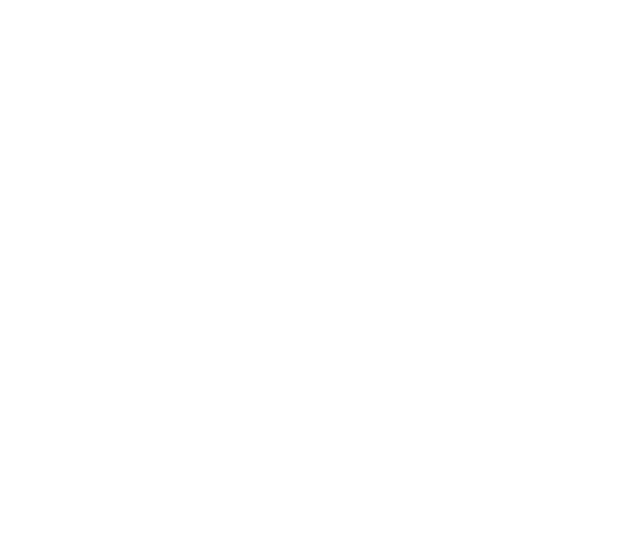
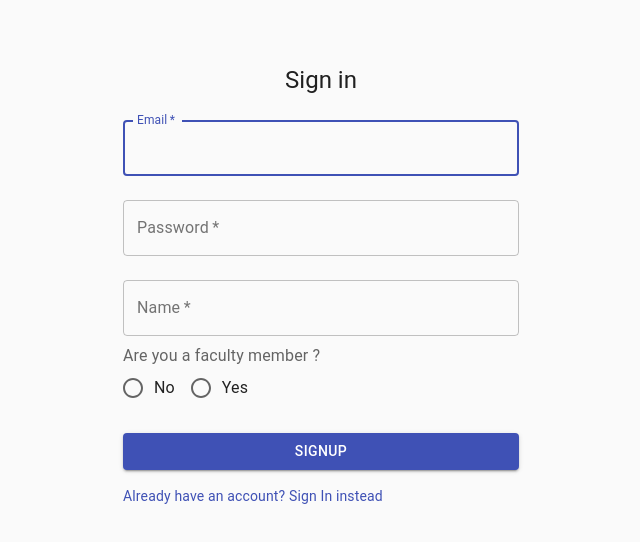
Before and after one commit to sad-coders/OnlinEd_frontend, a React (Create React App) app: page /signup in a window 1280 px wide. Before the commit this address had no page. Shown: the top 542 px of the page, without its empty margins (319-959 px from the left). Built offline with nearby package versions, Linux system fonts and the light colour scheme.

Commit message:
auth screens done

```diff
--- a/src/App.js
+++ b/src/App.js
@@ -12,6 +12,8 @@
 
 import Classrooms from "./components/student/classrooms/Classrooms";
 import AssignmentStream from "./components/student/AssignmentStream/AssignmentStream";
+import Login from "./components/auth/Login";
+import SignUp from "./components/auth/SignUp";
 
 function App() {
   return (
@@ -22,7 +24,8 @@
           <Route path="/faculty" element={<Home />} />
           <Route path="/upload" element={<UploadFile />} />
           <Route path="/verify/:userId" element={<Verify />} />
-          <Route path="/" element={<Home />} />
+          <Route path="/signup" element={<SignUp />} />
+          <Route path="/" element={<Login />} />
         </Routes>
       </BrowserRouter>
     </GlobalProvider>
--- a/src/components/auth/Login.js
+++ b/src/components/auth/Login.js
@@ -1,5 +1,4 @@
-import React, { useState, useEffect } from 'react';
-
+import React, { useState, useEffect, useContext } from 'react';
 
 // Material UI
 import Avatar from '@material-ui/core/Avatar';
@@ -11,11 +10,14 @@
 import Link from '@material-ui/core/Link';
 import Grid from '@material-ui/core/Grid';
 import Box from '@material-ui/core/Box';
-import LockOutlinedIcon from '@material-ui/icons/LockOutlined';
+// import LockOutlinedIcon from '@material-ui/icons/LockOutlined';
 import Typography from '@material-ui/core/Typography';
 import { makeStyles } from '@material-ui/core/styles';
 import Container from '@material-ui/core/Container';
 
+
+import { GlobalContext } from "../../context/GlobalState";
+import { useNavigate } from 'react-router-dom';
 
 
 const useStyles = makeStyles((theme) => ({
@@ -40,7 +42,10 @@
 
 
 
-const Login = ({ history, userData, loginUser }) => {
+const Login = () => {
+    let navigate = useNavigate();
+
+    const { login, isLoggedIn, person} = useContext(GlobalContext)
 
     const classes = useStyles();
 
@@ -50,27 +55,28 @@
 
     useEffect(() => {
         // var isAuthenticated = false;
-        if (userData.isAuthenticated) {
-            history.push('/account');
+        if (isLoggedIn) {
+            if(person.isStudent)
+                navigate("/student")
+            else navigate("/faculty")
         }
         // isAuthenticated is in dependency list
-    }, [userData.isAuthenticated]);
+    }, [isLoggedIn, person]);
 
     const handleSubmit = (e) => {
         e.preventDefault();
         console.log(email + '  pa ' + password);
-        loginUser(email, password);
+        login(email, password);
     };
 
 
     return (
-
         <Container component="main" maxWidth="xs">
             <CssBaseline />
             <div className={classes.paper}>
-                <Avatar className={classes.avatar}>
+                {/* <Avatar className={classes.avatar}>
                     <LockOutlinedIcon />
-                </Avatar>
+                </Avatar> */}
                 <Typography component="h1" variant="h5">
                     Sign in
                 </Typography>
@@ -101,10 +107,6 @@
 
                         onChange={(e) => setPassword(e.target.value)} value={password}
                     />
-                    {/* <FormControlLabel
-                        control={<Checkbox value="remember" color="primary" />}
-                        label="Remember me"
-                    /> */}
                     <Button
                         type="submit"
                         fullWidth
@@ -115,18 +117,18 @@
                     >
                         Login
                     </Button>
-                    {/* <Grid container>
-                        <Grid item xs>
+                    <Grid container>
+                        {/* <Grid item xs>
                             <Link href="#" variant="body2">
                                 Forgot password?
                             </Link>
-                        </Grid>
+                        </Grid> */}
                         <Grid item>
-                            <Link href="#" variant="body2">
-                                {"Don't have an account? Sign Up (Coming Soon)"}
+                            <Link href="/signup" variant="body2">
+                                {"Don't have an account? Sign Up"}
                             </Link>
                         </Grid>
-                    </Grid> */}
+                    </Grid>
                 </form>
             </div>
             {/* <Box mt={8}>
--- a/src/components/auth/SignUp.js
+++ b/src/components/auth/SignUp.js
@@ -0,0 +1,170 @@
+import React, { useState, useEffect, useContext } from 'react';
+
+// Material UI
+import Button from '@material-ui/core/Button';
+import CssBaseline from '@material-ui/core/CssBaseline';
+import TextField from '@material-ui/core/TextField';
+import Link from '@material-ui/core/Link';
+import Grid from '@material-ui/core/Grid';
+import Typography from '@material-ui/core/Typography';
+import { makeStyles } from '@material-ui/core/styles';
+import Container from '@material-ui/core/Container';
+
+import Radio from '@mui/material/Radio';
+import RadioGroup from '@mui/material/RadioGroup';
+import FormControlLabel from '@mui/material/FormControlLabel';
+import FormControl from '@mui/material/FormControl';
+import FormLabel from '@mui/material/FormLabel';
+
+import { GlobalContext } from "../../context/GlobalState";
+import { useNavigate } from 'react-router-dom';
+
+
+const useStyles = makeStyles((theme) => ({
+    paper: {
+        marginTop: theme.spacing(8),
+        display: 'flex',
+        flexDirection: 'column',
+        alignItems: 'center',
+    },
+    avatar: {
+        margin: theme.spacing(1),
+        backgroundColor: theme.palette.secondary.main,
+    },
+    form: {
+        width: '100%', // Fix IE 11 issue.
+        marginTop: theme.spacing(1),
+    },
+    submit: {
+        margin: theme.spacing(3, 0, 2),
+    },
+}));
+
+
+
+const SignUp = () => {
+  let navigate = useNavigate();
+
+  const { signUp, signupSuccess} = useContext(GlobalContext)
+
+  const classes = useStyles();
+
+  // const state = useSelector(state => state.state)
+  const [email, setEmail] = useState('');
+  const [password, setPassword] = useState('');
+  const [isFaculty, setIsFaculty] = useState("no");
+  const [name, setName] = useState('');
+
+  useEffect(() => {
+      if(signupSuccess)
+        navigate("/");
+      // isAuthenticated is in dependency list
+  }, [signupSuccess]);
+
+    const handleSubmit = (e) => {
+        e.preventDefault();
+
+        var x = isFaculty === 'Yes' ? true: false;
+        console.log(email + '  pa ' + password + ' name ', name, ' isF ', x);
+        // console.log(x)
+        signUp({email, password, isFaculty:x, name});
+    };
+
+
+    return (
+        <Container component="main" maxWidth="xs">
+            <CssBaseline />
+            <div className={classes.paper}>
+                {/* <Avatar className={classes.avatar}>
+                    <LockOutlinedIcon />
+                </Avatar> */}
+                <Typography component="h1" variant="h5">
+                    Sign in
+                </Typography>
+                <form className={classes.form} noValidate>
+                    <TextField
+                        variant="outlined"
+                        margin="normal"
+                        required
+                        fullWidth
+                        id="email"
+                        label="Email"
+                        name="Email"
+                        autoComplete="email"
+                        autoFocus
+
+                        onChange={(e) => setEmail(e.target.value)} value={email}
+                    />
+                    <TextField
+                        variant="outlined"
+                        margin="normal"
+                        required
+                        fullWidth
+                        name="password"
+                        label="Password"
+                        type="password"
+                        id="password"
+                        autoComplete="current-password"
+
+                        onChange={(e) => setPassword(e.target.value)} value={password}
+                    />
+                    <TextField
+                        variant="outlined"
+                        margin="normal"
+                        required
+                        fullWidth
+                        name="Name"
+                        label="Name"
+                        type="text"
+                        id="name"
+                        autoComplete="your-name"
+
+                        onChange={(e) => setName(e.target.value)} value={name}
+                    />
+                    <FormControl>
+                      <FormLabel id="isFaculty">Are you a faculty member ?</FormLabel>
+                      <RadioGroup
+                        row
+                        aria-labelledby="demo-radio-buttons-group-label"
+                        defaultValue="no"
+                        name="radio-buttons-group"
+                        value={isFaculty}
+                        onChange={(e) => setIsFaculty(e.target.value)}
+                      >
+                        <FormControlLabel value="No" control={<Radio />} label="No" />
+                        <FormControlLabel value="Yes" control={<Radio />} label="Yes" />
+                      </RadioGroup>
+                    </FormControl>
+                    <Button
+                        type="submit"
+                        fullWidth
+                        variant="contained"
+                        color="primary"
+                        className={classes.submit}
+                        onClick={(e) => handleSubmit(e)}
+                    >
+                        SignUp
+                    </Button>
+                    <Grid container>
+                        {/* <Grid item xs>
+                            <Link href="#" variant="body2">
+                                Forgot password?
+                            </Link>
+                        </Grid> */}
+                        <Grid item>
+                            <Link href="/" variant="body2">
+                                {"Already have an account? Sign In instead"}
+                            </Link>
+                        </Grid>
+                    </Grid>
+                </form>
+            </div>
+            {/* <Box mt={8}>
+                <Footer />
+            </Box> */}
+        </Container>
+
+    );
+}
+
+export default SignUp
--- a/src/context/GlobalState.js
+++ b/src/context/GlobalState.js
@@ -10,10 +10,11 @@
     assignment:{},
     loading: true,
     name: '',
-    isLoggedIn: true,
+    isLoggedIn: false,
     verificationStatus: 'pending',
     verificationError: null,
     email: 'kd13@iitbbs.ac.in',
+    signupSuccess: false
 }
 
 //Create Context
@@ -33,7 +34,7 @@
                 dispatch({
                     type : 'CLASSROOMS_RQST'
                 })
-                const res = await axios.get(`/api/v1/classroom?email=${email}`, {
+                const res = await axios.get(`http://localhost:5000/api/v1/classroom?email=${email}`, {
                     headers: { 'Content-Type': 'application/json' }
                 });
                 console.log("get classrooms",res.data);
@@ -57,7 +58,7 @@
                 type : 'ASSIGNMENT_RQST',
             })
             try{
-                const response = await axios.get(`/api/v1/assignment/${assignment_id}`)
+                const response = await axios.get(`http://localhost:5000/api/v1/assignment/${assignment_id}`)
                 console.log('get assignment',response.data);
                 dispatch({
                     type : 'ASSIGNMENT_RQST_SUCCESS',
@@ -79,7 +80,7 @@
                 type : 'ASSIGNMENTS_RQST'
             })
             try{
-                const response = await axios.get(`/api/v1/classroom/${classroom_id}`)
+                const response = await axios.get(`http://localhost:5000/api/v1/classroom/${classroom_id}`)
                 console.log('get assignments',response.data)
                 dispatch({
                     type : 'ASSIGNMENTS_RQST_SUCCESS',
@@ -138,6 +139,52 @@
 
     }
 
+
+    async function login(email, password) {
+        console.log(' Login req sent for  ' + email + ' with pass ' + password)
+        try {
+            const res = await axios.post('http://localhost:5000/api/v1/auth/login/', {
+                email,
+                password
+            });
+
+            dispatch({
+                type: 'LOGIN_USER',
+                payload: res.data
+            });
+        } catch (err) {
+            dispatch({
+                type: 'AUTH_ERROR',
+                payload: err.response
+            });
+        }
+    }
+
+    async function signUp(person) {
+        var {email, password, isFaculty, name} = person;
+        console.log(' SignUp req recvd');
+        try {
+            const res = await axios.post('http://localhost:5000/api/v1/auth/signup/', {
+                email,
+                password,
+                isFaculty,
+                name,
+                profile_pic : ''
+            });
+            console.log(res)
+            dispatch({
+                type: 'SIGNUP_USER',
+                payload: res.data
+            });
+        } catch (err) {
+            dispatch({
+                type: 'AUTH_ERROR',
+                payload: err.response
+            });
+        }
+
+    }
+
     return (<GlobalContext.Provider value={{
         classrooms: state.classrooms,
         classroom: state.classroom,
@@ -148,12 +195,16 @@
         email: state.email,
         isLoggedIn: state.isLoggedIn,
         verificationStatus: state.verificationStatus,
+        person: state.person,
+        signupSuccess: state.signupSuccess,
         getClassrooms,
         userLogin,
         getAssignment,
         userLogout,
         verifyUser,
-        getAssignmentsOfClassroom
+        getAssignmentsOfClassroom,
+        login,
+        signUp
     }}>
         {children}
     </GlobalContext.Provider>)
```
Also changed, not shown: src/components/faculty/AssignmentScreen.js (added, +45 -0 lines), src/context/AppReducer.js (+18 -0 lines).
